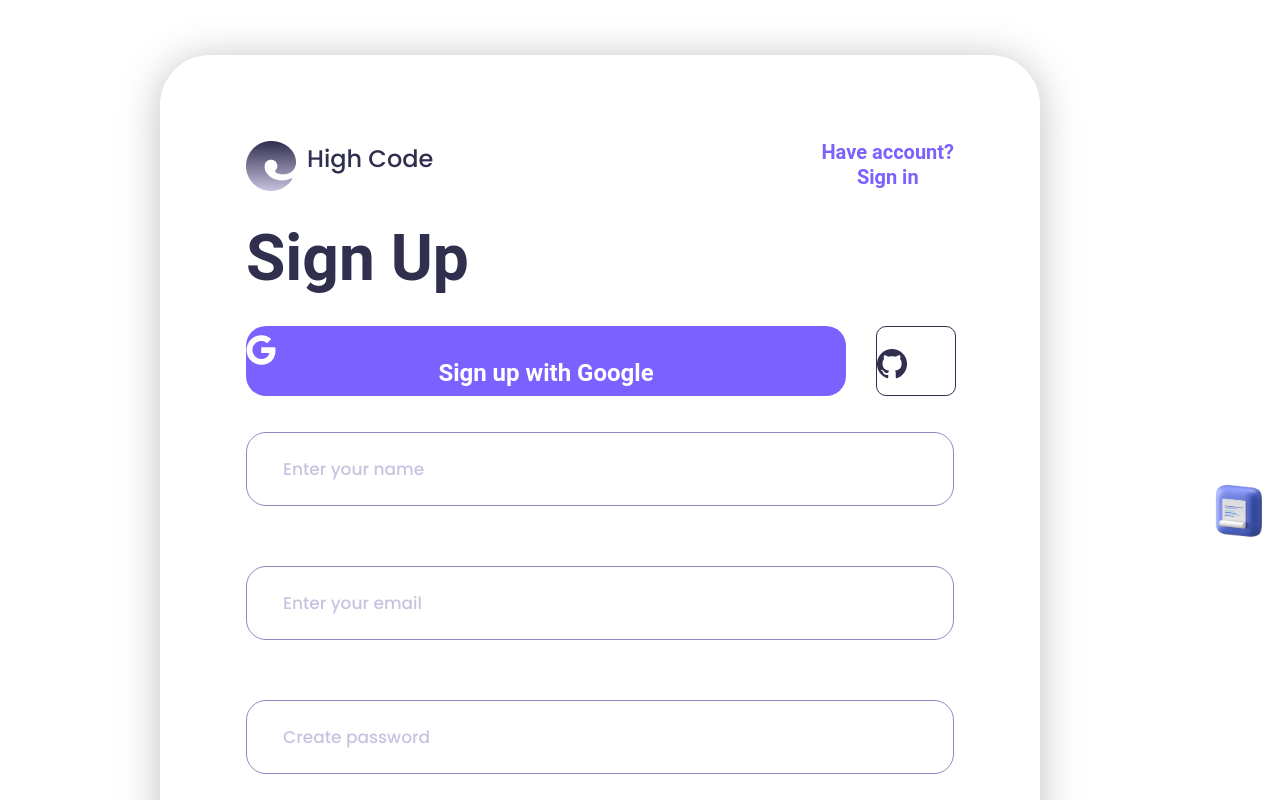
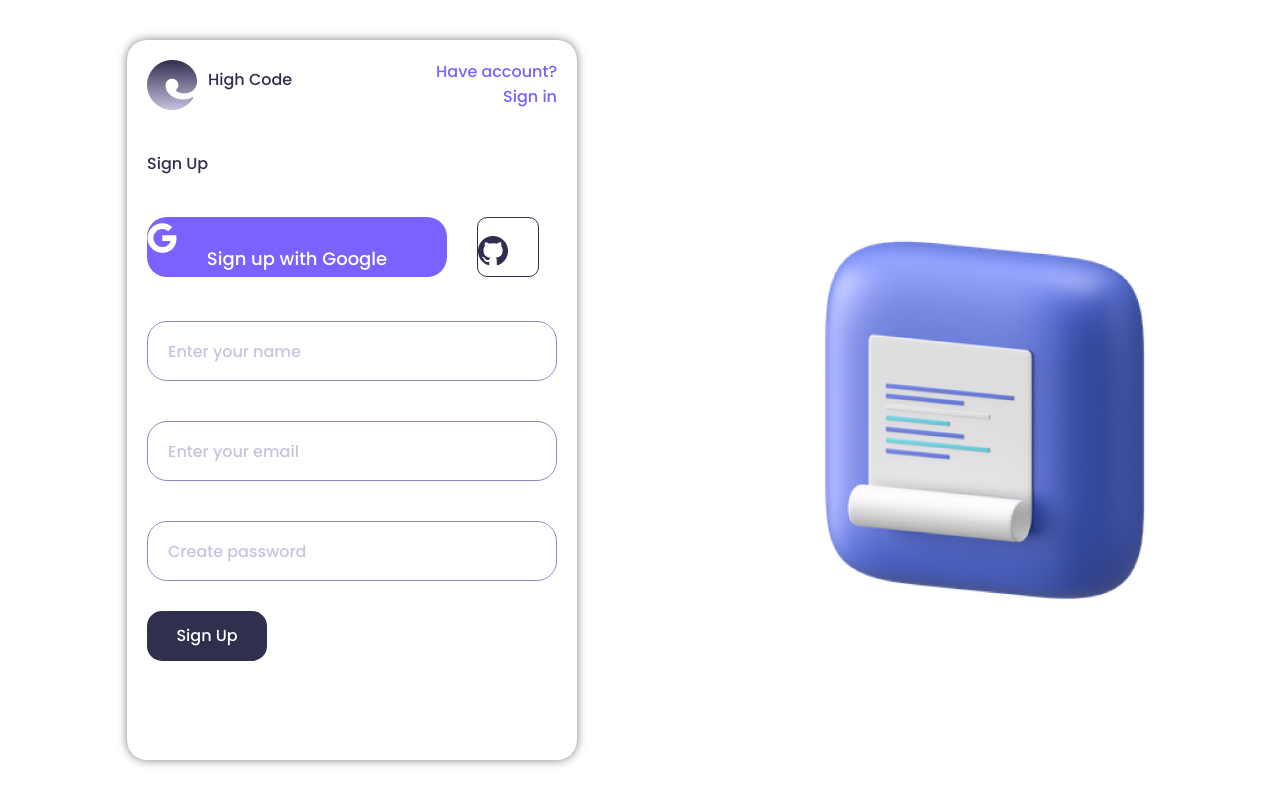
Before and after one commit to HANU-GDSC/hanuoj-fe, a Vue app: page /register in a window 1280 px wide. Shown: the top 800 px of the page. Built offline with nearby package versions, Linux system fonts and the light colour scheme; no server answers.

Commit message:
Need review

```diff
--- a/src/views/AuthRegister.vue
+++ b/src/views/AuthRegister.vue
@@ -1,5 +1,6 @@
 <template>
-  <div class="container">
+<AuthLayout>
+  <template #layoutcontent>
     <div class="wrapper">
       <form @submit.prevent="handleSubmit" novalidate>
         <div class="header">
@@ -14,24 +15,22 @@
         </div>
         <h1>Sign Up</h1>
         <div class="mid-content">
+          <div class="googleSignUp">
           <button>
             <span
               style="
-                font-family: 'Roboto';
-                font-style: normal;
-                font-weight: 700;
-                font-size: 24px;
-                line-height: 28px;
                 align-items: flex-end;
                 text-align: center;
                 color: #ffffff;
+                font-size: 18px;
               "
             >
               <img src="../assets/google.png" />
               Sign up with Google
             </span>
           </button>
-          <br />
+          </div>
+
           <div class="github">
             <button>
               <img src="../assets/github.png" />
@@ -40,124 +39,98 @@
         </div>
         <div class="form-group">
           <InputText
-            :class="{ inputEmptyOrInvalid: invalidname }"
-            @dataUpdated="assignUsername"
-            :value="user.username"
+            :class="{ warning: isUsernameEmpty }"
+            @dataUpdated="setUsername"
+            :value=" this.$store.state.endUser.user.getUsername()"
             placeholder="Enter your name"
             :disable="false"
             :require="true"
           />
-        </div>
-        <span class="emtyWarning" v-if="invalidname">{{
-          warning.username
-        }}</span>
-        <div class="form-group">
           <InputText
-            :class="{ inputEmptyOrInvalid: invalidemail }"
-            @dataUpdated="assignEmail"
-            :value="user.email"
+            :class="{ warning: isEmailEmpty }"
+            @dataUpdated="setEmail"
+            :value=" this.$store.state.endUser.user.getEmail()"
             placeholder="Enter your email"
             :disable="false"
             :require="true"
           />
-        </div>
-        <span class="emtyWarning" v-if="invalidemail">{{ warning.email }}</span>
-        <div class="form-group">
           <InputPass
-            :class="{ inputEmptyOrInvalid: invalidpassword }"
-            @dataUpdated="assignPassword"
+           :class="{ warning: isPasswordEmpty }"
+            @dataUpdated="setPassword"
             value=""
             placeholder="Create password"
             :disable="false"
             :require="true"
           />
-        </div>
-        <span class="emtyWarning" v-if="invalidpassword">{{
-          warning.password
-        }}</span>
+         </div>
         <div class="signup">
           <button>Sign Up</button>
           <LoadingIcon v-if="isLoading" />
         </div>
       </form>
-    </div>
-    <div>
+      </div>
+  </template>
+    <template #image>
       <img src="../assets/signup.png" alt="signup" />
-    </div>
-  </div>
+    </template>
+  </AuthLayout>
 </template>
 <script>
 import InputText from "../components/general/InputText";
 import InputPass from "../components/general/InputPass";
-import apiService from "../helpers/apiService";
 import errorHandler from "../helpers/errorHandler";
 import LoadingIcon from "../components/general/LoadingIcon";
+import AuthLayout from "../components/authentication/AuthLayout.vue";
+import User from "../model/CoderAuth/User";
+import { register } from "../model/CoderAuth/domainLogic/User";
 export default {
   name: "AuthRegister",
   components: {
     InputText,
     InputPass,
     LoadingIcon,
+    AuthLayout,
   },
   data() {
     return {
-      user: {
-        username: "",
-        email: "",
-        password: "",
-      },
-      invalidname: false,
-      invalidpassword: false,
-      invalidemail: false,
       isLoading: false,
-      warning: {
-        username: "",
-        email: "",
-        password: "",
-      },
+      isUsernameEmpty: false,
+      isPasswordsEmpty: false,
+      isEmailEmpty: false,
     };
   },
+  created() {
+    this.$store.state.endUser.user = User.init();
+  },
   methods: {
-    // console.log test thì cả 3 input đều nhận data
-    assignUsername(value) {
-      this.user.username = value;
-      console.log(this.user.username);
+    setUsername(value) {
+      this.$store.state.endUser.user.setUsername(value);
     },
-    assignPassword(pass) {
-      this.user.password = pass;
-      console.log(this.user.password);
+    setPassword(value) {
+      this.$store.state.endUser.user.setPassword(value);
     },
-    assignEmail(email) {
-      this.user.email = email;
-      console.log(this.user.email);
+    setEmail(value) {
+      this.$store.state.endUser.user.setEmail(value);
+    },
+     checkEmpty() {
+      if (
+        this.$store.state.endUser.user.getEmail() ||
+        (this.$store.state.endUser.user.getUsername() &&
+          this.$store.state.endUser.user.getPassword())
+      ) {
+        return true;
+      }
+
+      return false;
     },
     async handleSubmit() {
-      if (!this.user.username) {
-        this.invalidname = true;
-        this.warning.username = "Please enter your username or email";
-      } else if (this.user.username.length < 8) {
-        this.invalidname = true;
-        this.warning.username = "Username need at least 8 characters";
-      } else if (!this.user.password) {
-        this.invalidpassword = true;
-        this.warning.password = "Please enter your password";
-      } else if (this.user.password.length < 8) {
-        this.invalidpassword = true;
-        this.warning.password = "Your password need at least 8 characters";
-      } else if (!this.user.email) {
-        this.invalidemail = true;
-        this.warning.email = "Please enter your email";
-      } else {
+
+   if (this.checkEmpty()){
         this.isLoading = true;
         try {
-          const response = await apiService("POST", "/coderAuth/signUp", "", {
-            username: this.user.username,
-            email: this.user.email,
-            password: this.user.password,
-          });
-          console.log(response);
+         const data = await register(this.$store.state.endUser.user);
+          console.log(data);
           this.isLoading = false;
-          alert("Sign up successful");
           this.$router.push("/login");
         } catch (error) {
           this.isLoading = false;
@@ -169,99 +142,54 @@ export default {
 };
 </script>
 <style scoped>
-template {
-  font-size: 24px;
-  font-weight: 700;
-  line-height: 28px;
-  letter-spacing: 0em;
-  text-align: center;
-  font-family: "Roboto";
-  font-style: normal;
-  align-items: flex-end;
-}
-.container {
-  display: flex;
-  align-items: center;
-  justify-content: center;
-}
-.wrapper {
-  float: left;
-  padding: 55px 160px;
-  position: relative;
-  max-width: 1200px;
-  width: 100%;
-  background: #fff;
-}
-form {
-  position: relative;
-  max-width: 1000px;
-  width: 100%;
-  background: #ffffff;
-  box-shadow: 0px 4px 40px rgba(0, 0, 0, 0.25);
-  border-radius: 50px;
-  justify-content: center;
-  padding: 86px;
-}
+
+
 .header {
   display: flex;
   justify-content: space-between;
-  font-size: 24px;
   color: #302f4e;
 }
 .header-logo {
   display: flex;
   gap: 10px;
 }
+.header-logo p{
+  margin-top: 8px;
+}
 .header-content {
   display: grid;
-  font-family: "Roboto";
-  font-style: normal;
-  font-weight: 700;
-  font-size: 20px;
   line-height: 23px;
-  text-align: center;
-  color: #7b61ff;
-  justify-content: right;
+  text-align: right;
+  color:  #7B61FF;
+;
 }
 h1 {
-  padding: 30px 0;
-  font-family: "Roboto";
-  font-style: normal;
-  font-weight: 700;
-  font-size: 64px;
+  padding: 16px 0;
   line-height: 75px;
   /* identical to box height */
-  display: flex;
   align-items: flex-end;
   color: #302f4e;
 }
 .mid-content {
   display: flex;
   float: left;
-  text-align: center;
-  justify-content: space-between;
-}
-.mid-content button {
-  width: 600px;
-  height: 70px;
-  left: 282px;
-  top: 300px;
-  background: #7b61ff;
-  border-radius: 20px;
-  justify-content: center;
-  text-align: center;
+  margin-bottom: 18px;
 }
 .mid-content button:hover{
   background-color: #302f4e;
 }
 .mid-content img {
-  margin-bottom: -6px;
+  margin-bottom: -8px;
+}
+.googleSignUp button {
+  width: 300px;
+  height: 60px;
+  background: #7b61ff;
+  border-radius: 20px;
 }
 .github button {
-  width: 80px;
-  height: 70px;
-  left: 730px;
-  top: 300px;
+  width: 100%;
+  height: 60px;
   background: #ffffff;
   border: 1px solid #302f4e;
   border-radius: 10px;
@@ -271,28 +199,24 @@ h1 {
   background-color: #7b61ff;
 }
 .wrapper form input {
-  height: 70px;
-  margin: 30px 0;
+  height: 60px;
+  margin: 20px 0;
 }
 .form-group input {
   border: 1px solid #9288c1;
   border-radius: 20px;
-  height: 96px;
+  height: 20px;
   width: 100%;
-  padding: 36px;
-  font-size: 17px;
-  font-weight: 400;
+  padding: 20px;
 }
 .signup button {
   background: #302f4e;
   border-radius: 15px;
-  width: 200px;
-  height: 70px;
-  left: 282px;
-  top: 908px;
+  width: 120px;
+  height: 50px;
   justify-items: center;
   color: #ffffff;
-  font-weight: 500;
+  margin-top: 10px;
 }
 .signup button:hover{
   background-color: #7b61ff;
@@ -301,7 +225,6 @@ h1 {
   display: block;
   text-align: left;
   color: #f10e0e;
-  font-size: 17px;
   margin-left: 30px;
 }
 </style>
```
